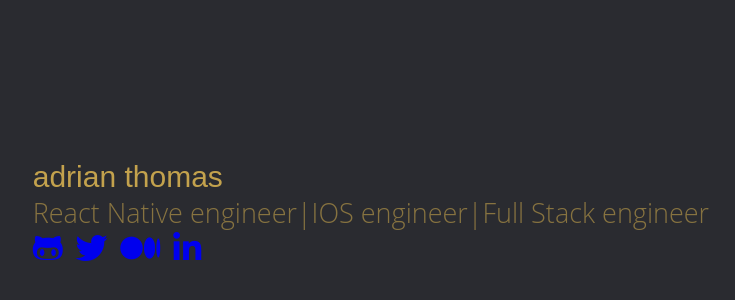
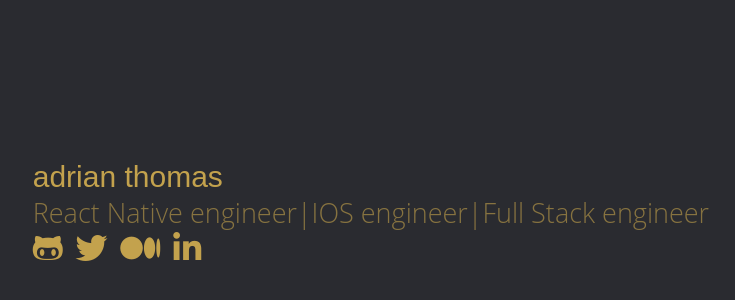
Before and after one commit to adriandeveloper/portfolio, a React app: page / in a window 1280 px wide. Shown: the part 210-510 px from the top of the page, without its empty margins (117-852 px from the left). Built offline with nearby package versions, Linux system fonts and the light colour scheme.

Commit message:
removed link visited color style

```diff
--- a/src/components/Social/Social.scss
+++ b/src/components/Social/Social.scss
@@ -16,6 +16,6 @@
   padding-right: 0.4em;
 }
 
-a visited {
-  color: none;
+i {
+  color: $text-color;
 }
```
Also changed, not shown: 5 other files (tests, documents, lock files or other folders).
